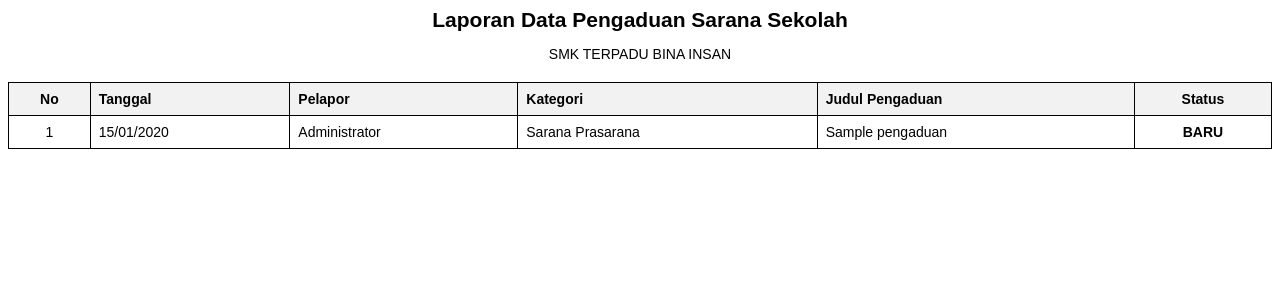
After one commit to taleaa836-pia/aplikasi-pengaduan-sarana-sekolah, a PHP site: page /admin/cetak_laporan.php in a window 1280 px wide. The commit adds this page. Shown: the top 300 px of the page. Run offline with PHP 8.4, Linux system fonts and the light colour scheme; a user stored in the database is signed in; data comes from the database, SQL or seed files in the repository; tables that the repository leaves empty hold one stand-in row (values such as "Sample post").

Commit message:
update laporan

```diff
--- /dev/null
+++ b/admin/cetak_laporan.php
@@ -0,0 +1,120 @@
+<?php
+if (session_status() === PHP_SESSION_NONE) {
+    if (is_dir('/tmp') && is_writable('/tmp')) {
+        session_save_path('/tmp');
+    }
+    session_start();
+}
+
+// Auto-restore session dari Cookie Terkonsolidasi (Solusi Vercel)
+if (!isset($_SESSION['status']) && isset($_COOKIE['sopia_auth'])) {
+    $auth = json_decode($_COOKIE['sopia_auth'], true);
+    if ($auth && isset($auth['verif']) && $auth['verif'] === md5($auth['id'] . 'SOPIA_SALT')) {
+        $_SESSION['id_user'] = $auth['id'];
+        $_SESSION['role'] = $auth['role'];
+        $_SESSION['nama'] = $auth['nama'];
+        $_SESSION['status'] = "login";
+    }
+}
+
+if (!isset($_SESSION['status']) || $_SESSION['status'] != 'login' || $_SESSION['role'] != 'admin') {
+    session_write_close();
+    header("Location: ../auth/login.php?pesan=belum_login");
+    exit;
+}
+include __DIR__ . '/../config/koneksi.php';
+?>
+<!DOCTYPE html>
+<html lang="id">
+<head>
+    <meta charset="UTF-8">
+    <meta name="viewport" content="width=device-width, initial-scale=1.0">
+    <title>Cetak Laporan Pengaduan</title>
+    <style>
+        body {
+            font-family: Arial, sans-serif;
+            font-size: 14px;
+        }
+        .header {
+            text-align: center;
+            margin-bottom: 20px;
+        }
+        .header h2 {
+            margin: 0;
+            padding: 0;
+        }
+        table {
+            width: 100%;
+            border-collapse: collapse;
+            margin-top: 10px;
+        }
+        th, td {
+            border: 1px solid #000;
+            padding: 8px;
+            text-align: left;
+        }
+        th {
+            background-color: #f2f2f2;
+        }
+        .text-center {
+            text-align: center;
+        }
+        @media print {
+            @page { size: auto; margin: 20mm; }
+            .no-print { display: none; }
+        }
+    </style>
+</head>
+<body onload="window.print()">
+
+    <div class="header">
+        <h2>Laporan Data Pengaduan Sarana Sekolah</h2>
+        <p>SMK TERPADU BINA INSAN</p>
+    </div>
+
+    <table>
+        <thead>
+            <tr>
+                <th class="text-center">No</th>
+                <th>Tanggal</th>
+                <th>Pelapor</th>
+                <th>Kategori</th>
+                <th>Judul Pengaduan</th>
+                <th class="text-center">Status</th>
+            </tr>
+        </thead>
+        <tbody>
+            <?php
+            $query = "SELECT p.*, k.nama_kategori, u.nama
+                      FROM pengaduan p
+                      JOIN kategori k ON p.id_kategori = k.id_kategori
+                      JOIN users u ON p.id_user = u.id_user
+                      ORDER BY p.tanggal DESC";
+
+            $result = mysqli_query($koneksi, $query);
+            $no = 1;
+
+            if(mysqli_num_rows($result) > 0){
+                while($d = mysqli_fetch_assoc($result)){
+                    ?>
+                    <tr>
+                        <td class="text-center"><?php echo $no++; ?></td>
+                        <td><?php echo date('d/m/Y', strtotime($d['tanggal'])); ?></td>
+                        <td><?php echo htmlspecialchars($d['nama']); ?></td>
+                        <td><?php echo htmlspecialchars($d['nama_kategori']); ?></td>
+                        <td><?php echo htmlspecialchars($d['judul']); ?></td>
+                        <td class="text-center">
+                            <strong><?php echo strtoupper($d['status']); ?></strong>
+                        </td>
+                    </tr>
+                    <?php
+                }
+            } else {
+                echo "<tr><td colspan='6' class='text-center'>Tidak ada data pengaduan.</td></tr>";
+            }
+            ?>
+        </tbody>
+    </table>
+
+</body>
+</html>
--- a/admin/header.php
+++ b/admin/header.php
@@ -113,7 +113,7 @@ include __DIR__ . '/../config/koneksi.php';
         <ul class="nav flex-column mb-2">
             <!-- Add report links if needed -->
              <li class="nav-item">
-            <a class="nav-link" href="#" onclick="window.print()">
+            <a class="nav-link" href="cetak_laporan.php" target="_blank">
               <i class="bi bi-printer me-2"></i>
               Cetak Laporan
             </a>
```
